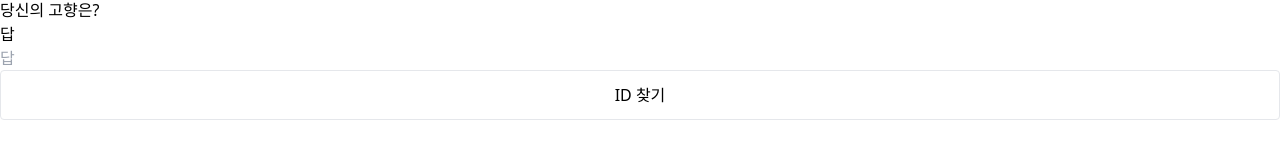
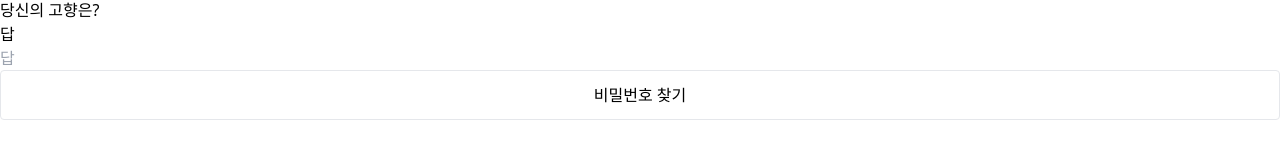
Before and after one commit to LateNightSeoul/Designers-React, a React (Create React App) app: page /findpw in a window 1280 px wide. Shown: the part 212-370 px from the top of the page. Built offline with nearby package versions, Linux system fonts and the light colour scheme.

Commit message:
fix : 오타 수정

```diff
--- a/src/js/Component/member/Login.js
+++ b/src/js/Component/member/Login.js
@@ -32,7 +32,7 @@ function Login() {
             return
         }
 
-        const url = 'http://localhost:8080/hi';
+        const url = 'http://localhost:8080/';
 
         axios.post(url, {
             id: loginInfo.id,
@@ -93,7 +93,9 @@ function Login() {
                         </div>
                         <div>
                             <button type='submit' className='w-full py-2 px-4 bg-blue-600 hover:bg-blue-700 rounded-md text-white text-sm'>로그인</button>
-                            <button className='pt-4'>회원가입</button>
+                            <Link to='/register'>
+                                <button className='pt-4'>회원가입</button>
+                            </Link>
                         </div>
                     </form>
                 </div>
--- a/src/js/Component/member/findPw.js
+++ b/src/js/Component/member/findPw.js
@@ -83,7 +83,7 @@ function FindPw() {
                         </div>
                     </div>
                     <div>
-                        <button type='submit' className='w-full border bodrer-gray-400 p-3 rounded mb-2'>ID 찾기</button>
+                        <button type='submit' className='w-full border bodrer-gray-400 p-3 rounded mb-2'>비밀번호 찾기</button>
                     </div>
                 </form>
             </div>
```
